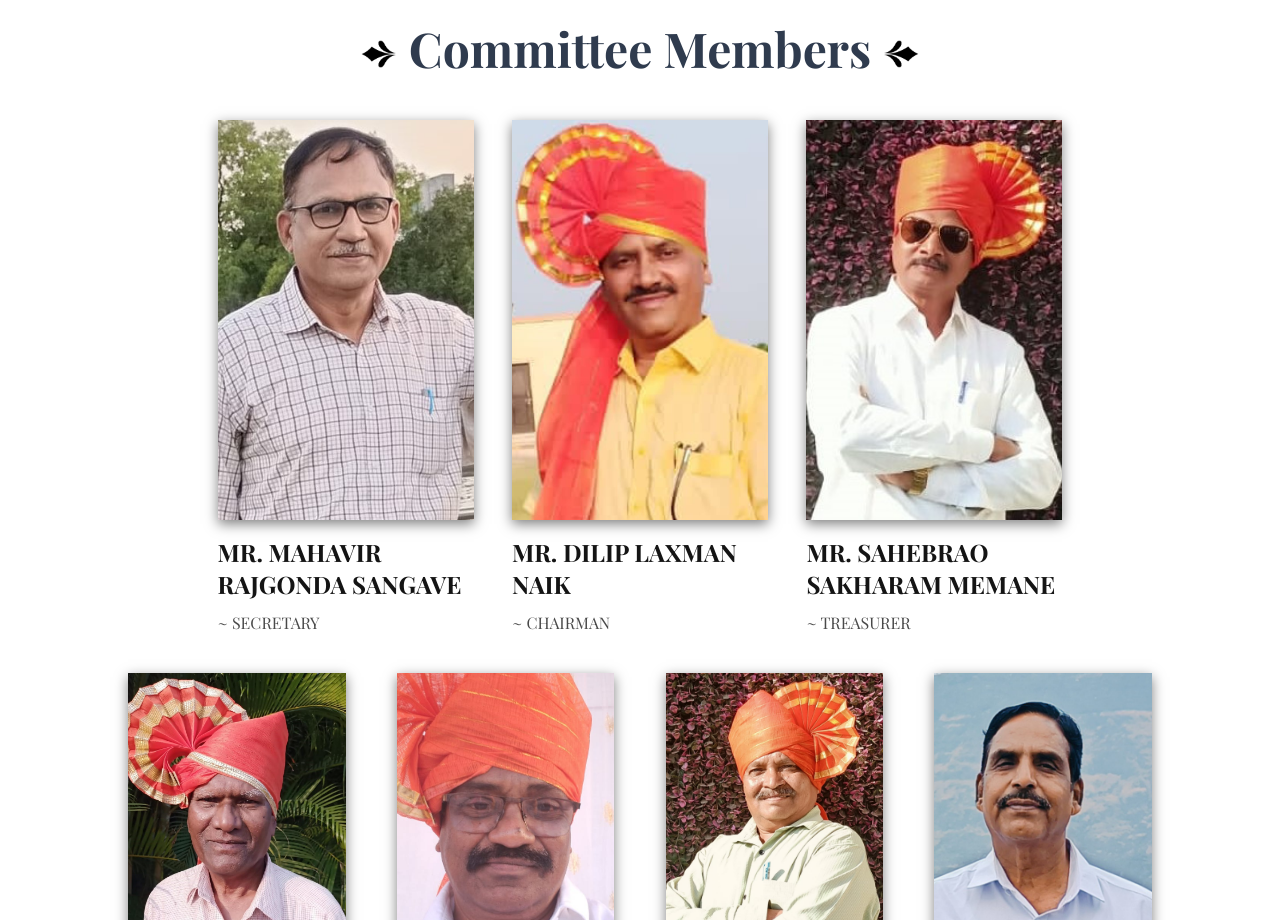
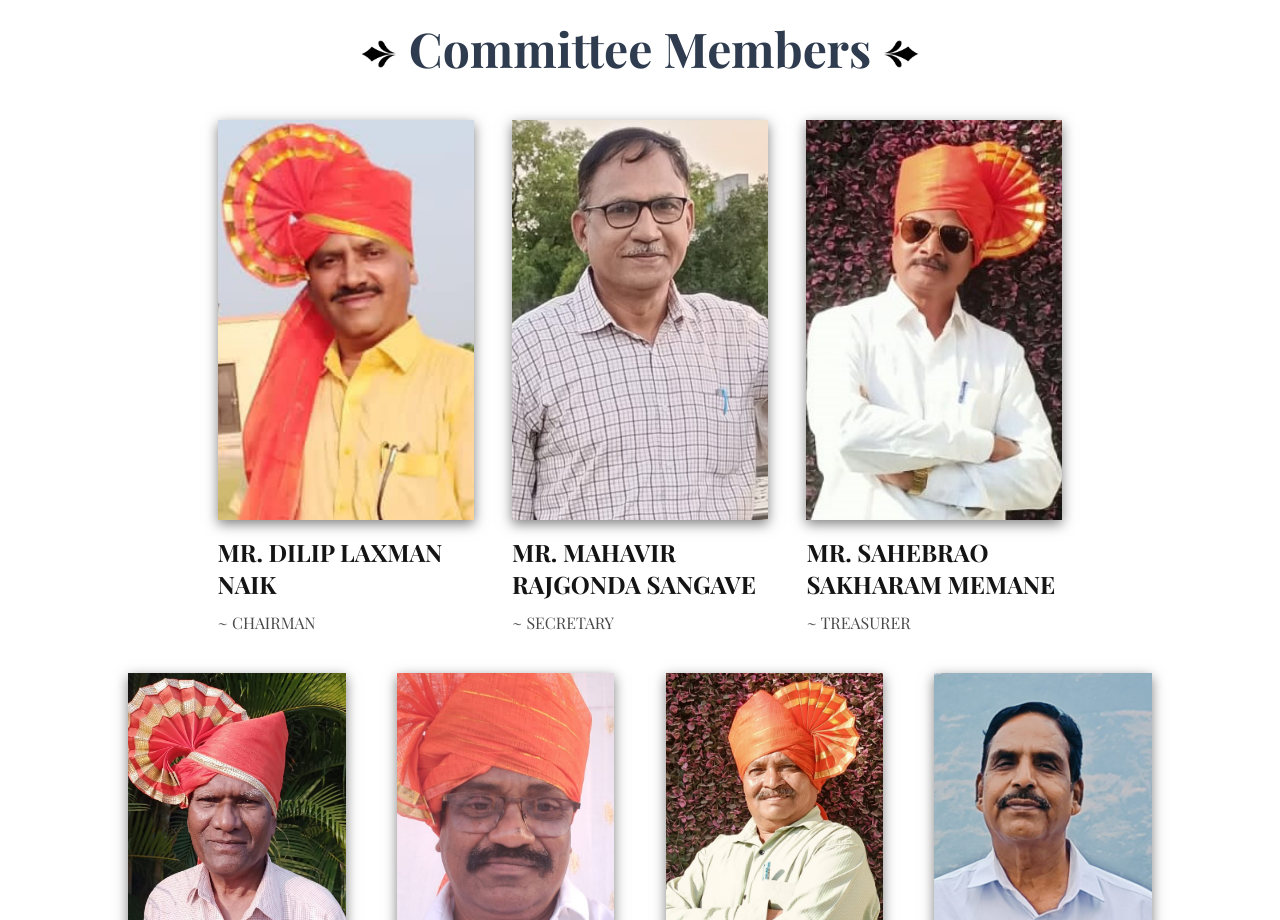
Before and after one commit to Tech2cool/kohinoor-website, a Next.js app: page / in a window 1280 px wide. Shown: the part 1480-2400 px from the top of the page. Built offline with nearby package versions, Linux system fonts and the light colour scheme; a web font is replaced by a local one.

Commit message:
fix committe

```diff
--- a/app/components/CommitteeMembers.jsx
+++ b/app/components/CommitteeMembers.jsx
@@ -5,16 +5,17 @@ import stylesAbt from "./about.module.css";
 const mainMembers = [
   {
     id: 1,
+    name: "MR. DILIP LAXMAN NAIK",
+    designation: "CHAIRMAN",
+    image: "/images/chairman.jpeg",
+  },
+  {
+    id: 2,
     name: "MR. MAHAVIR RAJGONDA SANGAVE",
     designation: "SECRETARY",
     image: "/images/secretary.jpeg",
   },
-  {
-    id: 2,
-    name: "MR. DILIP LAXMAN NAIK",
-    designation: "CHAIRMAN",
-    image: "/images/chairman.jpeg",
-  },
+
   {
     id: 3,
     name: "MR. SAHEBRAO SAKHARAM MEMANE",
```
